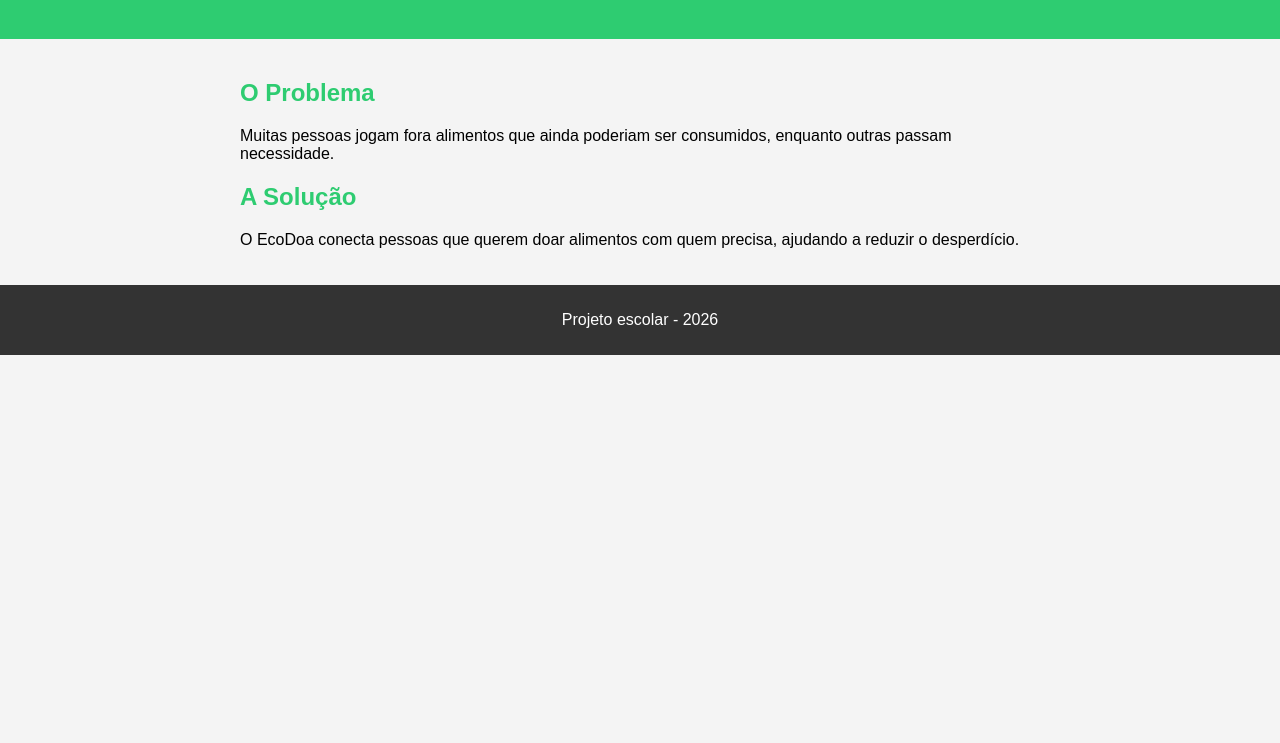
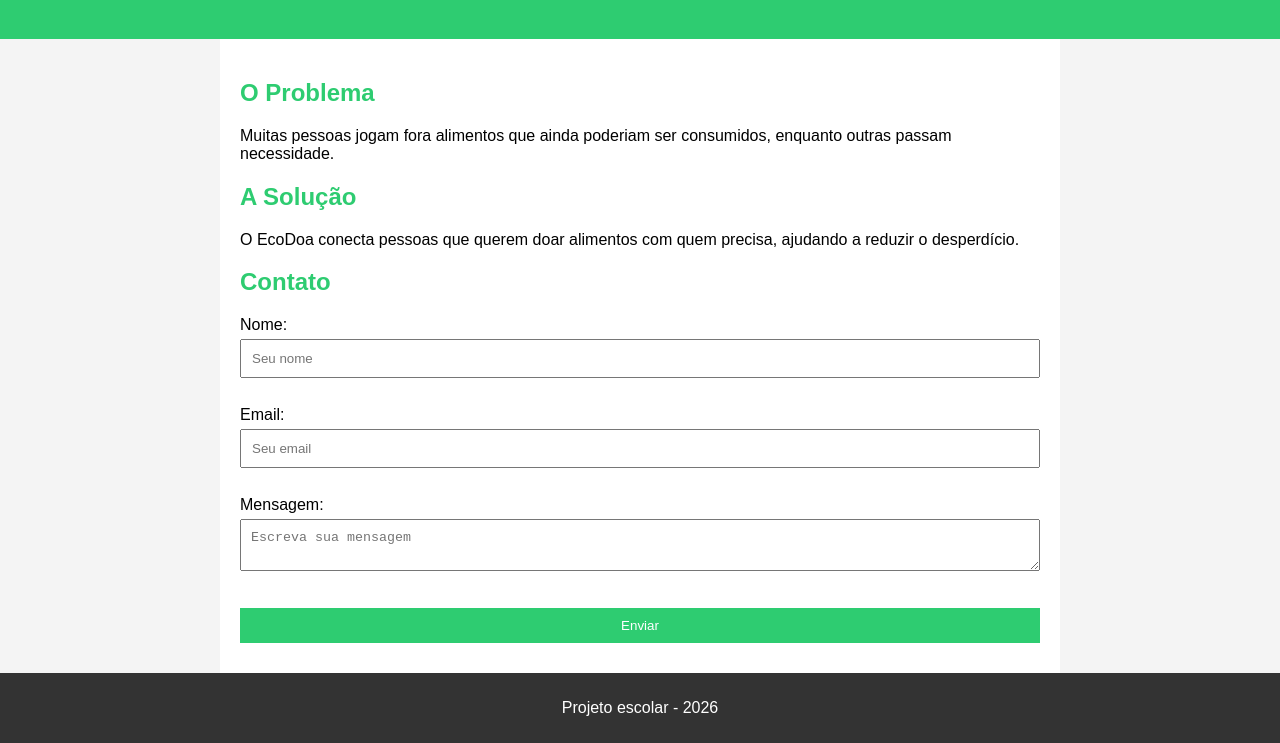
Before and after one commit to stall916/landing-page-jo-obatista, a plain HTML site: page index.html in a window 1280 px wide. Shown: the part 81-824 px from the top of the page. Before the commit the page ends 800 px from the top, so only its background shows below. Drawn offline with Linux system fonts and the light colour scheme.

Commit message:
feat: adiciona seção de contato

```diff
--- a/index.html
+++ b/index.html
@@ -23,6 +23,20 @@
         O EcoDoa conecta pessoas que querem doar alimentos com quem precisa,
         ajudando a reduzir o desperdício.
     </p>
+
+    <h2>Contato</h2>
+    <form>
+        <label for="nome">Nome:</label><br>
+        <input type="text" id="nome" placeholder="Seu nome"><br><br>
+
+        <label for="email">Email:</label><br>
+        <input type="email" id="email" placeholder="Seu email"><br><br>
+
+        <label for="mensagem">Mensagem:</label><br>
+        <textarea id="mensagem" placeholder="Escreva sua mensagem"></textarea><br><br>
+
+        <button type="submit">Enviar</button>
+    </form>
 </main>
 
 <footer>
--- a/style.css
+++ b/style.css
@@ -15,10 +15,28 @@ main {
     padding: 20px;
     max-width: 800px;
     margin: auto;
+    background-color: white;
 }
 
 h2 {
     color: #2ecc71;
+}
+
+input,
+textarea,
+button {
+    width: 100%;
+    padding: 10px;
+    margin-top: 5px;
+    margin-bottom: 10px;
+    box-sizing: border-box;
+}
+
+button {
+    background-color: #2ecc71;
+    color: white;
+    border: none;
+    cursor: pointer;
 }
 
 footer {
```
